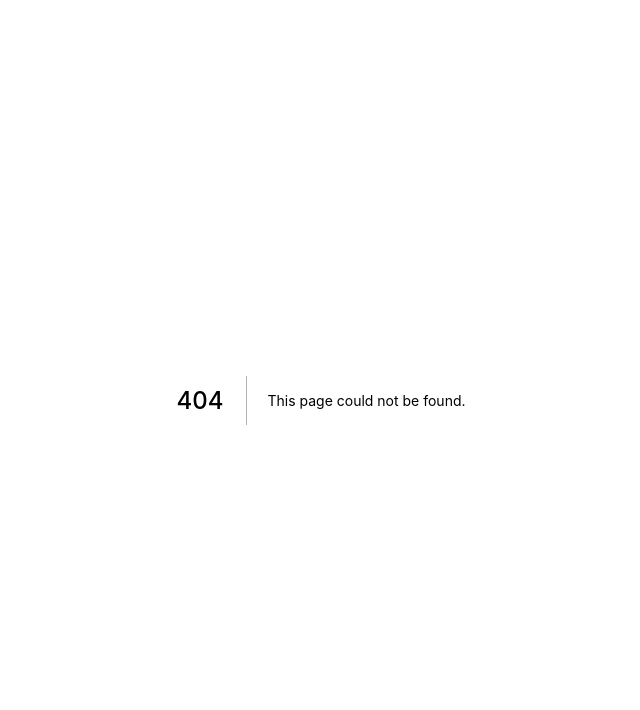
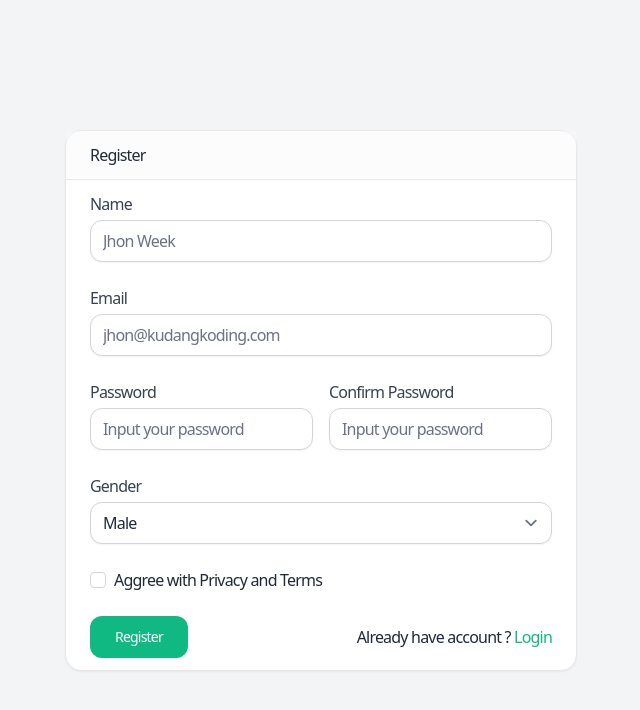
Before and after one commit to trikhaqiqi/next-tailwind, a Next.js app: page /register in a window 1280 px wide. Before the commit this address had no page. Shown: the top 710 px of the page, without its empty margins (319-959 px from the left). Built offline with nearby package versions, Linux system fonts and the light colour scheme.

Commit message:
updated 6

```diff
--- a/components/Button.js
+++ b/components/Button.js
@@ -6,7 +6,7 @@ export default function Button({ children, className, ...props }) {
         ${className
                 ?
                 className :
-                'bg-blue-600 focus:ring-cyan-200 hover:bg-blue-700'
+                'bg-emerald-500 focus:ring-emerald-200 hover:bg-emerald-600'
             }
             border border-transparent px-6 py-2.5 text-sm font-medium transition duration-300 focus:outline-none focus:ring rounded-xl text-white `
         }>
--- /dev/null
+++ b/components/Checkbox.js
@@ -0,0 +1,16 @@
+import React from "react";
+
+export default function Checkbox({ label, forInput, ...props }) {
+    return (
+        <div className="flex items-center gap-x-2">
+            <input
+                className="text-emerald-500 border-gray-300 rounded focus:ring-0"
+                type="checkbox"
+                {...props}
+            />
+            <label htmlFor={forInput} className="select-none">
+                {label}
+            </label>
+        </div>
+    );
+}
--- a/components/Input.js
+++ b/components/Input.js
@@ -5,7 +5,7 @@ export default function Input({ type = 'text', ...props }) {
         <input
             type={type}
             {...props}
-            className="border px-4 py-2 rounded-xl focus:outline-none focus:ring focus:ring-sky-200 focus:border-sky-500 transition duration-200 shadow-sm w-full"
+            className="w-full rounded-xl border-gray-300 shadow-sm focus:ring focus:ring-emerald-100 focus:border-emerald-400 transition duration-300"
         />
     );
 }
--- /dev/null
+++ b/components/Select.js
@@ -0,0 +1,9 @@
+import React from "react";
+
+export default function Select({ children, ...props }) {
+    return (
+        <select className="w-full rounded-xl border-gray-300 shadow-sm focus:ring focus:ring-emerald-100 focus:border-emerald-400 transition duration-300" {...props}>
+            {children}
+        </select>
+    );
+}
--- a/layouts/Guest.js
+++ b/layouts/Guest.js
@@ -1,14 +1,14 @@
 import Head from "next/head";
 import React from "react";
 
-export default function Guest({ header, title, children }) {
+export default function Guest({ header, title, cardClassName, children }) {
     return (
         <div className="flex antialiased tracking-tighter text-gray-800 items-center justify-center min-h-screen bg-gray-100">
             <Head><title>{title}</title></Head>
-            <div className="w-1/3">
+            <div className={`${cardClassName ? cardClassName : 'w-1/3'} `}>
                 <div className="bg-white  rounded-2xl shadow-sm outline-hidden border">
                     <div className="px-6 py-3 border-b bg-gray-50/50">
-                        <h1 className="font-light text-xl uppercase">
+                        <h1 className="font-medium capitalize">
                             {header}
                         </h1>
                     </div>
--- a/package.json
+++ b/package.json
@@ -9,6 +9,7 @@
     "lint": "next lint"
   },
   "dependencies": {
+    "@tailwindcss/forms": "^0.5.1",
     "next": "12.1.5",
     "react": "18.0.0",
     "react-dom": "18.0.0"
--- a/pages/login.js
+++ b/pages/login.js
@@ -1,5 +1,7 @@
 import React from "react";
+import Link from "next/link";
 import Button from "../components/Button";
+import Checkbox from "../components/Checkbox";
 import Input from "../components/Input";
 import Label from "../components/Label";
 import Guest from "../layouts/Guest";
@@ -17,20 +19,31 @@ export default function Login() {
                     <Input type="password" name="password" id="password" placeholder="Input your password" />
                 </div>
                 <div className="mb-5 flex justify-between">
-                    <div>
-                        <input
-                            className="accent-sky-400 mr-3"
-                            type="checkbox"
-                            name="remember"
-                            id="remember" />
-                        <label htmlFor="remember">Remember me</label>
-                    </div>
+                    <Checkbox
+                        forInput="remember"
+                        label="Remember Me"
+                        name="remember"
+                        id="remember"
+                    />
                     <a href="#">Forgot password</a>
                 </div>
-                <Button>Login</Button>
+                <div className="flex items-center justify-between">
+                    <Button>Login</Button>
+                    <span>
+                        Do not have an account yet ? {" "}
+                        <Link
+                            href="/register"
+                        >
+                            <a
+                                className="text-emerald-500 font-medium">
+                                Register
+                            </a>
+                        </Link>
+                    </span>
+                </div>
             </form>
         </div>
     );
 }
 
-Login.getLayout = (page) => <Guest header="Login" title="Login" children={page} />;
+Login.getLayout = (page) => <Guest cardClassName="w-2/5" header="Login" title="Login" children={page} />;
--- /dev/null
+++ b/pages/register.js
@@ -0,0 +1,66 @@
+import Link from "next/link";
+import React from "react";
+import Button from "../components/Button";
+import Checkbox from "../components/Checkbox";
+import Input from "../components/Input";
+import Label from "../components/Label";
+import Select from "../components/Select";
+import Guest from "../layouts/Guest";
+
+export default function Register() {
+    return (
+        <div>
+            <form>
+                <div className="mb-6">
+                    <Label forInput="name">Name</Label>
+                    <Input type="text" name="name" id="name" placeholder="Jhon Week" />
+                </div>
+                <div className="mb-6">
+                    <Label forInput="email">Email</Label>
+                    <Input type="email" name="email" id="email" placeholder="jhon@kudangkoding.com" />
+                </div>
+                <div className="grid grid-cols-2 gap-4">
+                    <div className="mb-6">
+                        <Label forInput="password">Password</Label>
+                        <Input type="password" name="password" id="password" placeholder="Input your password" />
+                    </div>
+                    <div className="mb-6">
+                        <Label forInput="password_confirmation">Confirm Password</Label>
+                        <Input type="password" name="password_confirmation" id="password_confirmation" placeholder="Input your password" />
+                    </div>
+                </div>
+                <div className="mb-6">
+                    <Label forInput={"gender"}>Gender</Label>
+                    <Select>
+                        <option value="Male">Male</option>
+                        <option value="Female">Female</option>
+                    </Select>
+                </div>
+                <div className="mb-6 flex justify-between">
+                    <Checkbox
+                        forInput="acceptance"
+                        label={"Aggree with Privacy and Terms"}
+                        name="acceptance"
+                        id="acceptance"
+                    />
+                </div>
+                <div className="flex items-center justify-between">
+                    <Button>Register</Button>
+                    <span>
+                        Already have account ? {" "}
+                        <Link
+                            href="/login"
+                        >
+                            <a
+                                className="text-emerald-500 font-medium">
+                                Login
+                            </a>
+                        </Link>
+                    </span>
+                </div>
+            </form>
+        </div>
+    );
+}
+
+Register.getLayout = (page) => <Guest cardClassName="w-2/5" header="Register" title="Register" children={page} />;
--- a/tailwind.config.js
+++ b/tailwind.config.js
@@ -7,5 +7,5 @@ module.exports = {
   theme: {
     extend: {},
   },
-  plugins: [],
+  plugins: [require("@tailwindcss/forms")],
 };
```
Also changed, not shown: 2 other files (tests, documents, lock files or other folders).
